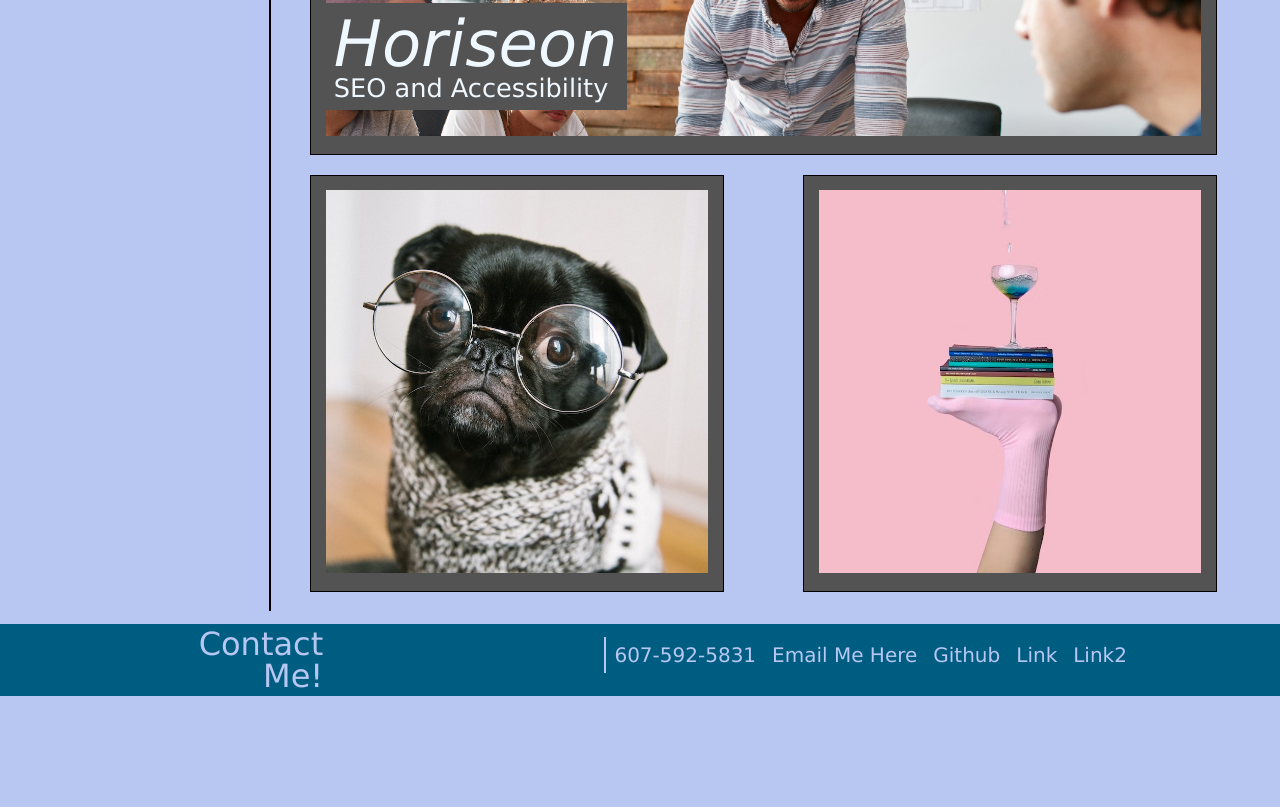
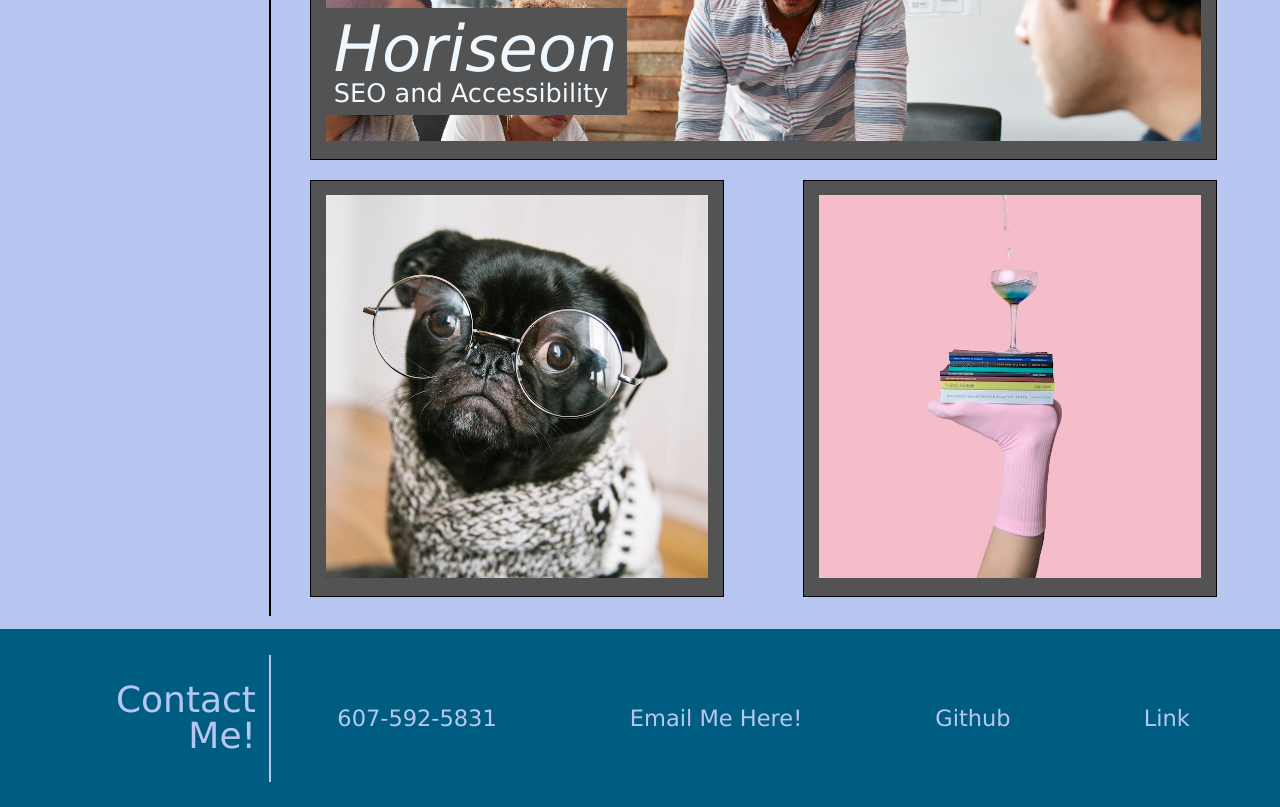
Before and after one commit to ColdWeatherBoyy/professional-portfolio, a plain HTML site: page index.html in a window 1280 px wide. Shown: the part 865-1672 px from the top of the page. Before the commit the page ends 1561 px from the top, so only its background shows below. Drawn offline with Linux system fonts and the light colour scheme.

Commit message:
finishes media query for tablet

```diff
--- a/assets/css/style.css
+++ b/assets/css/style.css
@@ -6,7 +6,7 @@ html {
 body {
   font-family: Verdana, Geneva, Tahoma, sans-serif;
   font-weight: lighter;
-  font-size: 16px;
+  font-size: 18px;
   display: flex;
   flex-flow: column;
   color: #203354;
@@ -103,8 +103,8 @@ main {
   background-repeat: no-repeat;
   background-size: cover;
   margin-bottom: 20px;
+}
 
-}
 /* class set for text sub */
 .hero-text {
   margin-bottom: 2%;
@@ -138,7 +138,7 @@ section h3 {
   flex-flow: row wrap;
   align-items: center;
   justify-content: space-between;
-  margin: 10px 30px 0px 30px;
+  margin: 10px 30px 10px 30px;
 }
 
 /* nested flex-child – big feature */
@@ -203,6 +203,7 @@ footer {
   display: flex;
   flex-flow: column;
   align-items: stretch;
+  padding: 1% 0;
 }
 
 #contact-me h5 {
@@ -227,12 +228,12 @@ footer {
 
 /* change of border location, reconfigures flex boxes */
 
-@media screen and (min-width:675px) {
+@media screen and (min-width:650px) {
   header {
     display: flex;
     flex-flow: row;
-    justify-content:space-between;
-    padding: 5px 15px;
+    justify-content: space-between;
+    padding: 5px 15p  x;
   }
 
   header h1 {
@@ -259,19 +260,19 @@ footer {
     align-items: start;
   }
 
-  .content-about-me, .portfolio-links {
-    border-top: 0;
-    border-left: 2px solid black;
-    width: 77%;
-    flex-basis: 77%;
-    margin: 1% 0;
-  }
-
   #about-me, #work {
     width: 17%;
     flex-basis: 17%;
     text-align: right;
     margin: 2%;
+  }
+
+  .content-about-me, .portfolio-links {
+    border-left: 2px solid black;
+    border-top: 0;
+    width: 77%;
+    flex-basis: 77%;
+    margin: 1% 0;
   }
 
   .feature-title h4{
@@ -285,29 +286,43 @@ footer {
   footer {
     display: flex;
     flex-flow: row;
-    justify-content: space-around;
-    align-items: start;
+    align-items: center;
+    width: 100%;
+    align-items: stretch;
+    padding: 2% 0;
+  }
+
+  #contact-me {
+    display: flex;
+    flex-flow: row;
+    justify-content: flex-end;
+    width: 17%;
+    flex-basis: 17%;
+    margin: 2% 1% 2% 3%;
   }
 
   #contact-me h5 {
-    font-size: 2em;
     text-align: right;
-    margin: 2%;
+
   }
 
   #contact-info {
     display: flex;
     flex-direction: row;
+    border-left: 2px solid #B8C7F1;
     border-top: 0;
-    border-left: 2px solid #B8C7F1;
-    margin: 1% 1%;
+    margin: 0;
+    width: 77%;
+    flex-basis: 77%;
+    justify-content: center;
   }
 
   #contact-info ul {
     display: flex;
     flex-direction: row;
-    justify-content: space-between;
-    text-align: center;
+    align-items: center;
+    justify-content: space-around;
+    width: 100%;
   }
 
   #contact-info ul li {
--- a/index.html
+++ b/index.html
@@ -91,10 +91,9 @@
     <section id="contact-info">
       <ul>
         <li><a href="tel:607-592-5831">607-592-5831</a></li>
-        <li><a href="mailto:elias.spector.zabusky@gmail.com">Email Me Here</a></li>
+        <li><a href="mailto:elias.spector.zabusky@gmail.com">Email Me Here!</a></li>
         <li><a href="https://github.com/ColdWeatherBoyy" target="_blank" rel="noreferrer noopener">Github</a></li>
         <li><a href="#">Link</a></li>
-        <li><a href="#">Link2</a></li>
       </ul>
     </section>
   </footer>
```
